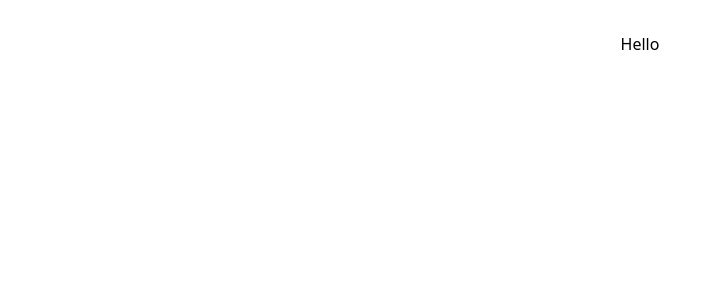
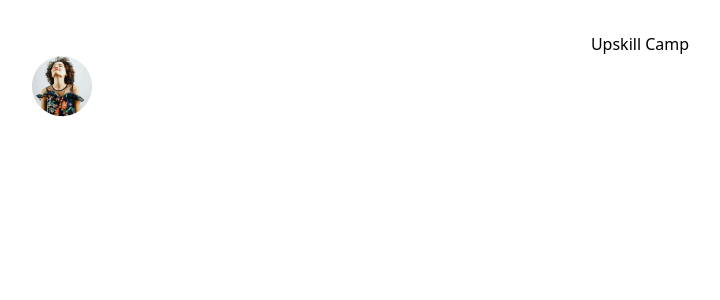
Before and after one commit to kmhbDOes/Assignment-8, a React (Vite) app: page / in a window 1280 px wide. Shown: the top 300 px of the page, without its empty margins (0-720 px from the left). Built offline with nearby package versions, Linux system fonts and the light colour scheme.

Commit message:
Header Added

```diff
--- a/src/App.jsx
+++ b/src/App.jsx
@@ -2,13 +2,14 @@ import { useState } from "react";
 import reactLogo from "./assets/react.svg";
 import viteLogo from "/vite.svg";
 import "./App.css";
+import Header from "./components/Header/Header";
 
 function App() {
   const [count, setCount] = useState(0);
 
   return (
     <div className="App">
-      <h1>Hello</h1>
+      <Header></Header>
     </div>
   );
 }
--- /dev/null
+++ b/src/components/Header/Header.jsx
@@ -0,0 +1,12 @@
+import React from "react";
+
+const Header = () => {
+  return (
+    <div className="flex justify-between mx-8">
+      <h1 className="text-4xl font-bold">Upskill Camp</h1>
+      <img src="../../../public/client.png" alt="" />
+    </div>
+  );
+};
+
+export default Header;
```
Also changed, not shown: public/client.png (added), public/dp.png (added).
